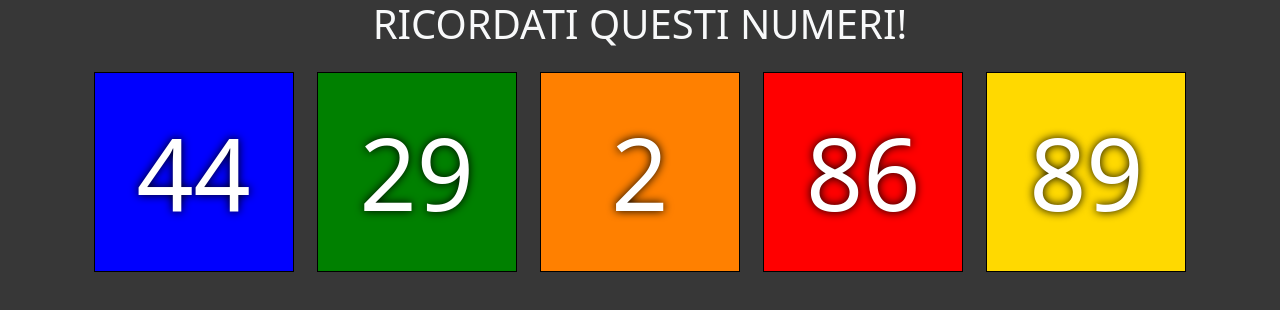
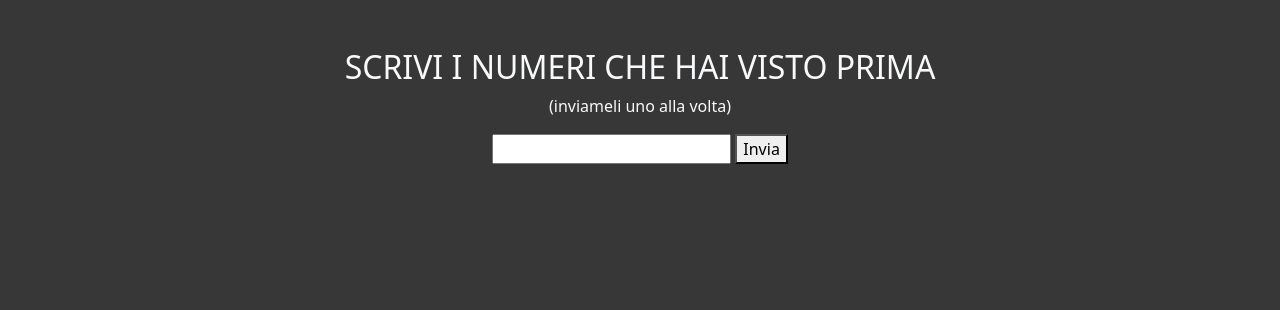
Before and after one commit to LucaRanieri96/js-simon, a plain HTML site: page index.html in a window 1280 px wide. Drawn offline with nearby package versions, Linux system fonts and the light colour scheme.

Commit message:
Add answer section

```diff
--- a/assets/js/main.js
+++ b/assets/js/main.js
@@ -32,9 +32,14 @@ for (let i = 0; i < blocks.length; i++) {
   blocks[i].innerHTML = numbers[i];
 }
 
-// Mi genero una funzione timeout per far vedere i numeri dentro i blocchi solo per 5 secondi
-let container = document.querySelector(".container")
+// Mi genero una funzione timeout per far vedere i numeri dentro i blocchi solo per 30 secondi
+let container = document.querySelector(".my_cont");
+let title = document.querySelector("h1")
+
+let show = document.getElementById("show")
 
 setTimeout(function () {
-  container.classList.add("hidden");
-}, 5000);
+  container.classList.add("d-none");
+  title.classList.add("d-none");
+  show.classList.remove("d-none")
+}, 1000);
--- a/assets/style/style.css
+++ b/assets/style/style.css
@@ -30,7 +30,3 @@ body {
 .bg_yellow {
   background-color: rgb(255, 217, 0);
 }
-
-.hidden {
-  display: none;
-}
--- a/index.html
+++ b/index.html
@@ -7,21 +7,26 @@
   <meta name="viewport" content="width=device-width, initial-scale=1.0">
   <title>Document</title>
   <link href="https://cdn.jsdelivr.net/npm/bootstrap@5.3.0-alpha1/dist/css/bootstrap.min.css" rel="stylesheet"
-    integrity="sha384-GLhlTQ8iRABdZLl6O3oVMWSktQOp6b7In1Zl3/Jr59b6EGGoI1aFkw7cmDA6j6gD" crossorigin="anonymous">
+  integrity="sha384-GLhlTQ8iRABdZLl6O3oVMWSktQOp6b7In1Zl3/Jr59b6EGGoI1aFkw7cmDA6j6gD" crossorigin="anonymous">
+  <link rel="stylesheet" href="./assets/style/style.css">
+  <script src="./assets/js/main.js" defer></script>
 
-    <link rel="stylesheet" href="./assets/style/style.css">
-    <script src="./assets/js/main.js" defer></script>
 </head>
 
 <body>
   <h1 class="text-center text-light">RICORDATI QUESTI NUMERI!</h1>
-  <div class="container d-flex justify-content-around mt-4">
+  <div class="my_cont container d-flex justify-content-around mt-4">
     <div class="my_square d-flex justify-content-center align-items-center bg_blue"></div>
     <div class="my_square d-flex justify-content-center align-items-center bg_green"></div>
     <div class="my_square d-flex justify-content-center align-items-center bg_orange"></div>
     <div class="my_square d-flex justify-content-center align-items-center bg_red"></div>
     <div class="my_square d-flex justify-content-center align-items-center bg_yellow"></div>
-
+  </div>
+  <div id="show" class="container text-center text-light mt-5 d-none">
+    <h2>SCRIVI I NUMERI CHE HAI VISTO PRIMA</h2>
+    <p>(inviameli uno alla volta)</p>
+    <input type="number">
+    <button>Invia</button>
   </div>
 
   <script src="https://cdn.jsdelivr.net/npm/bootstrap@5.3.0-alpha1/dist/js/bootstrap.bundle.min.js"
```
